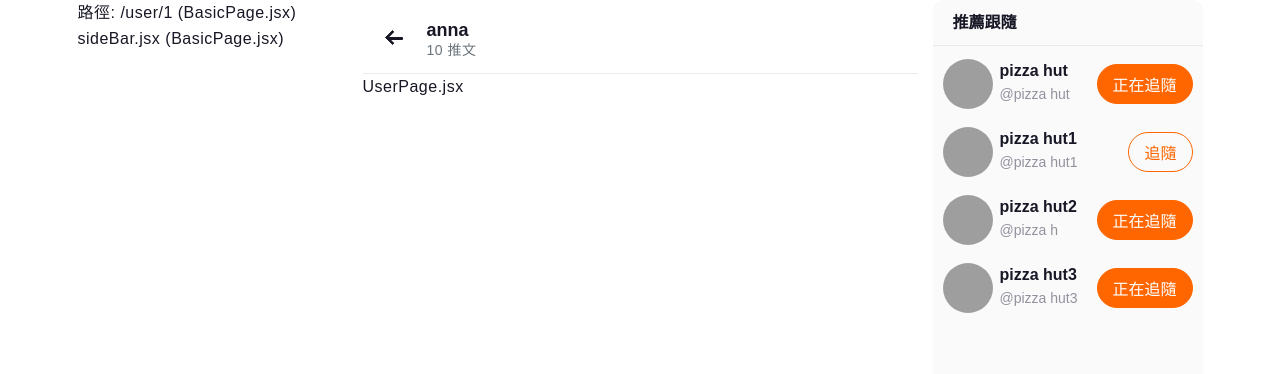
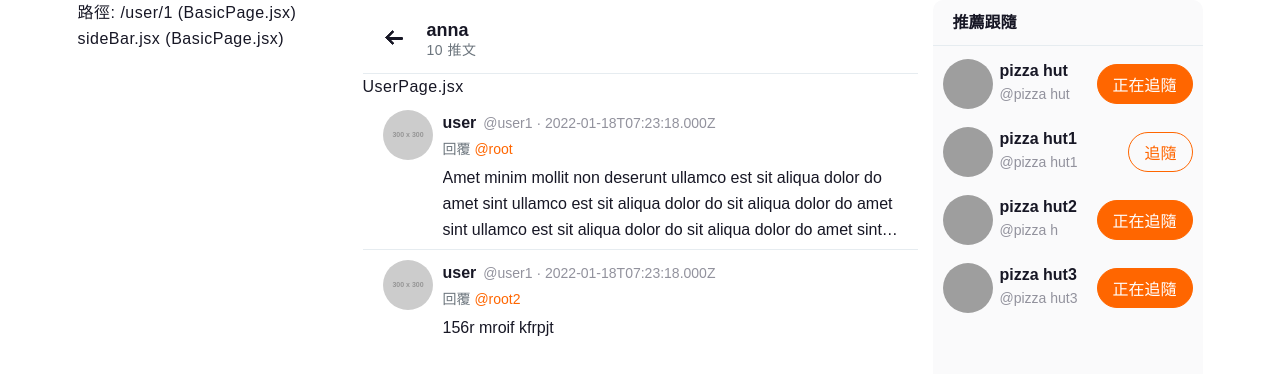
Before and after one commit to Ai-Chen-Hsieh/Twitter-2023, a React (Create React App) app: page /main in a window 1280 px wide. Both pictures are taken after a click on the element 397 px from the left and 135 px from the top of the page. Shown: the top 374 px of the page. Built offline with nearby package versions, Linux system fonts and the light colour scheme; grey boxes are pictures that could not be loaded.

Commit message:
create replyList

```diff
--- a/src/components/PopularList.jsx
+++ b/src/components/PopularList.jsx
@@ -14,6 +14,7 @@ const StyledPopularList = styled.div`
 
     h1{
         padding-left: 20px;
+
         font-size: 1.6rem;
         line-height: 4.5rem;
         text-align: start;
--- a/src/components/ReplyItem.jsx
+++ b/src/components/ReplyItem.jsx
@@ -1,7 +1,92 @@
+//後端Api回覆資料待確認
 
-const ReplyItem = () => {
+import styled from "styled-components"
+import { Avatar } from "."
+
+const StyledListItem = styled.div`
+    width: 100%;
+    height: 150px;
+    border-bottom: 1px solid #E6ECF0;
+
+    .post-section{
+        display: flex;
+        text-align: start;
+        padding-top: 10px;
+        padding-right: 10px;
+        padding-left: 10px;
+        .avatar{
+            width: 50px;
+            height: 50px;
+            border-radius: 50%;
+            margin: 0  10px;
+        }
+        .post-item{
+            width: calc(100% - 70px);
+        }
+    }
+
+    .account-info{
+        width: 100%;
+        line-height: 2.6rem;
+        display: flex;
+        .name{
+            font-size: 1.6rem;
+            font-weight: 700;
+            margin-right: 7px;
+            display:-webkit-box;
+            -webkit-line-clamp: 1;
+            -webkit-box-orient: vertical;
+            overflow:hidden;
+        }
+        .account{
+            font-size: 1.4rem;
+            color: var(--dark-70);
+            flex: 1;
+            display:-webkit-box;
+            -webkit-line-clamp: 1;
+            -webkit-box-orient: vertical;
+            overflow:hidden;
+        }
+    }
+
+    .content{
+        width: 100%;
+        height: 85px;
+        font-size: 1.6rem;
+        padding: 3px 0;
+        display:-webkit-box;
+        -webkit-line-clamp: 3;
+        -webkit-box-orient: vertical;
+        overflow:hidden;
+    }
+    .reply{
+        font-size: 1.4rem;
+        font-weight: 500;
+        line-height: 2.2rem;
+        color:var(--secondary);
+    }
+    .tagged{
+        color: var(--main);
+    }
+`
+
+const ReplyItem = ({item}) => {
     return (
-        <></>
+        <StyledListItem>
+            <div className="post-section">
+                <div className="avatar">
+                    <Avatar imageUrl={item.image} />
+                </div>
+                <div className="post-item">
+                    <div className="account-info">
+                        <span className="name">user</span>
+                        <span className="account">@user1 · {item.createdAt}</span>
+                    </div>
+                    <span className="reply">回覆 <span className="tagged">@{item.name}</span></span>
+                    <div className="content">{item.description}</div>
+                </div>
+            </div>
+        </StyledListItem>
     )
 }
 
--- a/src/components/ReplyList.jsx
+++ b/src/components/ReplyList.jsx
@@ -1,7 +1,24 @@
+import styled from "styled-components"
+import { ReplyItem } from "."
+import { dummyUserReplyList } from "../testData/dummyUserReplyList"
+
+const StyledReplyList = styled.div`
+    width:100%;
+    min-height: 500px;
+`
 
 const ReplyList = () => {
     return (
-        <></>
+        <StyledReplyList>
+            {dummyUserReplyList.map(reply=>{
+                return(
+                    <ReplyItem
+                        key={reply.id}
+                        item={reply}
+                    />
+                )
+            })}
+        </StyledReplyList>
     )
 }
 
--- a/src/components/TweetItem.jsx
+++ b/src/components/TweetItem.jsx
@@ -18,6 +18,8 @@ const StyledTweetItem = styled.div`
         display: flex;
         text-align: start;
         padding-top: 10px;
+        padding-right: 10px;
+        padding-left: 10px;
         .avatar{
             width: 50px;
             height: 50px;
--- a/src/components/TweetList.jsx
+++ b/src/components/TweetList.jsx
@@ -7,7 +7,6 @@ import { dummyAllTweet } from "testData/dummyAllTweet"
 
 const StyledTweetList = styled.div`
     width:100%;
-    max-width: 500px;
     min-height: 600px;
 `
 
--- a/src/pages/UserPage.jsx
+++ b/src/pages/UserPage.jsx
@@ -1,4 +1,4 @@
-import { UserHeader } from "components"
+import { UserHeader, ReplyList } from "components"
 
 /**
  * [前台] 使用者資料頁（推文）
@@ -12,6 +12,7 @@ const UserPage = () => {
                 tweetCount={10}
             />
             <p>UserPage.jsx</p>
+            <ReplyList />
         </>
     )
 }
--- /dev/null
+++ b/src/testData/dummyUserReplyList.js
@@ -0,0 +1,27 @@
+// 後端API文件帶確認
+const dummyUserReplyList = [
+    {
+        id: 1,
+        name: "root",
+        email:"root@example.com",
+        isAdmin: true,
+        isFollowed: false,
+        image: "https://via.placeholder.com/300",
+        description: "Amet minim mollit non deserunt ullamco est sit aliqua dolor do amet sint ullamco est sit aliqua dolor do sit aliqua dolor do amet sint ullamco est sit aliqua dolor do  sit aliqua dolor do amet sint ullamco est sit aliqua dolor do amet sint.",
+        createdAt: "2022-01-18T07:23:18.000Z",
+        updatedAt: "2022-01-18T07:23:18.000Z",
+    },
+    {
+        id: 3,
+        name: "root2",
+        email:"root2@example.com",
+        isAdmin: true,
+        isFollowed: false,
+        image: "https://via.placeholder.com/300",
+        description: "156r mroif kfrpjt ",
+        createdAt: "2022-01-18T07:23:18.000Z",
+        updatedAt: "2022-01-18T07:23:18.000Z",
+    }
+]
+
+export { dummyUserReplyList }
```
